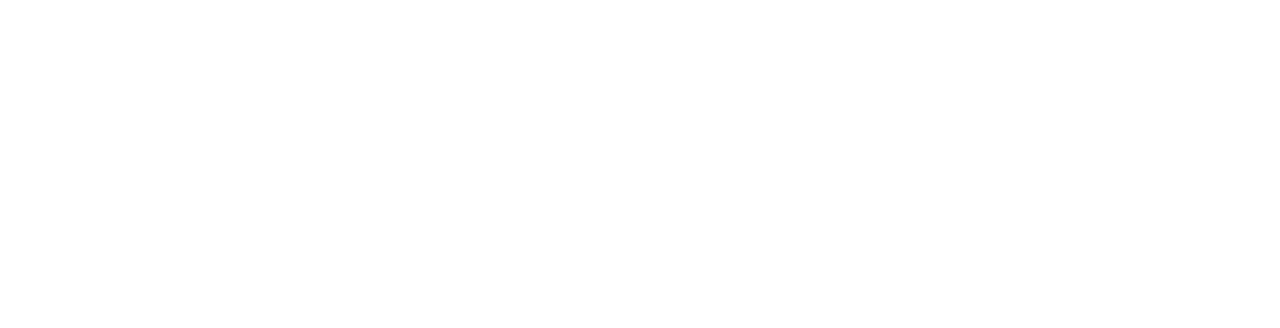
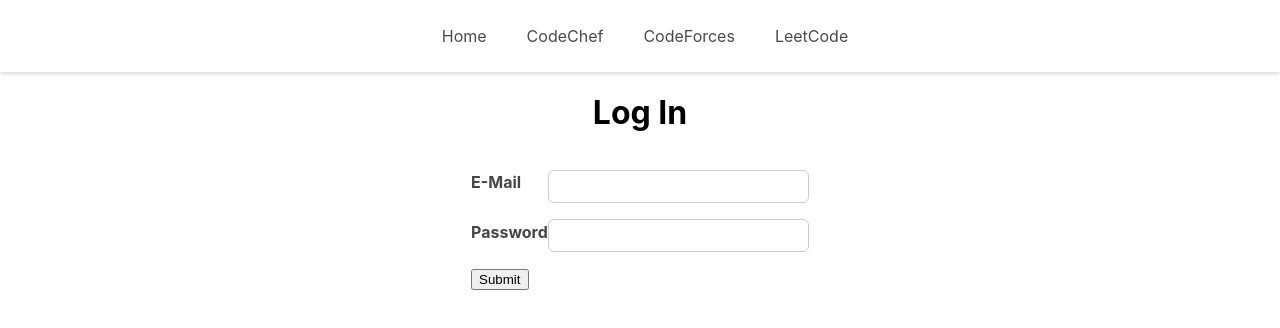
Before and after one commit to JazibEqbal/Code-for-all-Frontend, a React (Create React App) app: page /login in a window 1280 px wide. Before the commit this address had no page. Shown: the top 328 px of the page. Built offline with nearby package versions, Linux system fonts and the light colour scheme.

Commit message:
New changes

```diff
--- a/src/App.js
+++ b/src/App.js
@@ -6,6 +6,9 @@ import CodeChef from "./Pages/CodeChef";
 import CodeForce from "./Pages/CodeForce";
 import LeetCode from "./Pages/LeetCode";
 import Questions from "./Pages/Questions";
+import LoginPage from "./Pages/LoginPage";
+import UploadContest from "./Pages/UploadContest";
+import UploadQuestion from "./Pages/UploadQuestion";
 function App() {
   return (
     <Router>
@@ -16,6 +19,9 @@ function App() {
           <Route path="/codeforce" element={<CodeForce />}></Route>
           <Route path="/leetcode" element={<LeetCode />}></Route>
           <Route path="/question/:contestid" element={<Questions />}></Route>
+          <Route path="/login" element={<LoginPage />}></Route>
+          <Route path="/upload/contest" element={<UploadContest />}></Route>
+          <Route path="/upload/question/:contestid" element={<UploadQuestion />}></Route>
         </Routes>
       </div>
     </Router>
--- a/src/Components/Contests/PastContest.js
+++ b/src/Components/Contests/PastContest.js
@@ -4,8 +4,8 @@ import styles from "./PastContest.module.css";
 
 const PastContests = (props) => {
   const renderList = props.contestList.map((contest) => (
-    <div>
-      <h4 key={contest.id}>
+    <div key={contest.id}>
+      <h4>
         {contest.contestname}
         <Link to={`/question/${contest.id}`} state={{ contest }}>
           Solutions
--- /dev/null
+++ b/src/Components/UI/Input.js
@@ -0,0 +1,21 @@
+import React from "react";
+import classes from "./Input.module.css";
+
+const Input = props => {
+  return (
+    <div className={classes.control}>
+      <label htmlFor={props.id}>
+        {props.label}
+      </label>
+      <input
+        type={props.type}
+        id={props.id}
+        value={props.value}
+        onChange={props.onChange}
+        onBlur={props.onBlur}
+      />
+    </div>
+  );
+};
+
+export default Input;
--- /dev/null
+++ b/src/Components/UI/Input.module.css
@@ -0,0 +1,52 @@
+.login {
+    width: 90%;
+    max-width: 40rem;
+    margin: 2rem auto;
+    padding: 2rem;
+}
+
+.control {
+    margin: 1rem 0;
+    display: flex;
+    align-items: stretch;
+    flex-direction: column;
+}
+
+.control label,
+.control input {
+    display: block;
+}
+
+.control label {
+    font-weight: bold;
+    flex: 1;
+    color: #464646;
+    margin-bottom: 0.5rem;
+}
+
+.control input {
+    flex: 3;
+    font: inherit;
+    padding: 0.35rem 0.35rem;
+    border-radius: 6px;
+    border: 1px solid #ccc;
+}
+
+.control input:focus {
+    outline: none;
+    border-color: #c8aecd;
+    background: #dad0dc;
+}
+
+.control.invalid input {
+    border-color: red;
+    background: #fbdada;
+}
+
+@media (min-width: 768px) {
+    .control {
+        align-items: center;
+        flex-direction: row;
+    }
+
+}
--- /dev/null
+++ b/src/Pages/LoginPage.css
@@ -0,0 +1,5 @@
+.login-wrapper {
+    display: flex;
+    flex-direction: column;
+    align-items: center;
+}
--- /dev/null
+++ b/src/Pages/LoginPage.js
@@ -0,0 +1,93 @@
+import React, { useReducer, useContext } from "react";
+import NavBar from "../Screen/NavBar";
+import Input from "../Components/UI/Input";
+import AuthContext from "../Store/auth-context";
+import "./LoginPage.css";
+
+const emailReducer = (state, actions) => {
+  if (actions.type === "USER_INPUT") {
+    return { value: actions.val, isValid: actions.val.includes("@") };
+  }
+  if (actions.type === "INPUT_BLUR") {
+    return { value: state.value, isValid: state.value.includes("@") };
+  }
+  return { value: "", isValid: false };
+};
+
+const passwordReducer = (state, actions) => {
+  if (actions.type === "USER_INPUT") {
+    return { value: actions.val, isValid: actions.val.trim().length > 8 };
+  }
+  if (actions.type === "INPUT_BLUR") {
+    return { value: state.value, isValid: state.value.trim().length > 8 };
+  }
+  return { value: "", isValid: false };
+};
+
+const LoginPage = props => {
+
+  const authCtx = useContext(AuthContext);
+
+  const [emailState, dispatchEmail] = useReducer(emailReducer, {
+    value: "",
+    isValid: null
+  });
+
+  const [passwordState, dispatchPassword] = useReducer(passwordReducer, {
+    value: "",
+    isValid: null
+  });
+
+  const emailChangeHandler = event => {
+    dispatchEmail({ type: "USER_INPUT", val: event.target.value });
+  };
+
+  const passwordChangeHandler = event => {
+    dispatchPassword({ type: "USER_INPUT", val: event.target.value });
+  };
+
+  const validateEmailHandler = () => {
+    dispatchEmail({ type: "INPUT_BLUR" });
+  };
+
+  const validatePasswordHandler = () => {
+    dispatchPassword({ type: "INPUT_BLUR" });
+  };
+
+  const submitHandler = event => {
+    event.preventDefault();
+    authCtx.onLogin(emailState.value, passwordState.value);
+  };
+
+  return (
+    <React.Fragment>
+      <NavBar />
+      <div className="login-wrapper">
+        <h1>Log In</h1>
+        <form onSubmit={submitHandler}>
+        <Input
+          id="email"
+          type="email"
+          label="E-Mail"
+          onChange={emailChangeHandler}
+          onBlur={validateEmailHandler}
+          value={emailState.value}
+          isValid={emailState.isValid}
+        />
+        <Input
+          id="password"
+          type="password"
+          label="Password"
+          onChange={passwordChangeHandler}
+          onBlur={validatePasswordHandler}
+          value={passwordState.value}
+          isValid={passwordState.isValid}
+        />
+        <button>Submit</button>
+        </form>
+      </div>
+    </React.Fragment>
+  );
+};
+
+export default LoginPage;
--- a/src/Pages/Questions.js
+++ b/src/Pages/Questions.js
@@ -1,30 +1,45 @@
-import React from "react";
-import { useLocation } from "react-router-dom";
+import React, { useContext } from "react";
+import { useLocation, Link } from "react-router-dom";
 import NavBar from "../Screen/NavBar";
+import AuthContext from "../Store/auth-context";
 
 const Questions = props => {
+  const ctx = useContext(AuthContext);
+
   const location = useLocation();
   const currContest = location.state.contest;
 
   const DUMMY_QUESTIONS = [
-    { id: 1, question: "My ques 1", solution: true, answer: "Ans 1", contest: currContest.id },
-    { id: 2, question: "My ques 2", solution: false, contest: currContest.id },
+    {
+      id: 1,
+      question: "My ques 1",
+      solution: true,
+      answer: "Ans 1",
+      contest: currContest.id
+    },
+    { id: 2, question: "My ques 2", solution: false, contest: currContest.id }
   ];
 
   const renderList = DUMMY_QUESTIONS.map(item =>
-    <li key={item.id}>
-      {item.question}
-      {item.answer != null && <p>{item.answer}</p>}
-    </li>
+    <div key={item.id}>
+      <h4>
+        {item.question}
+      </h4>
+      <p>Solution</p>
+      {ctx.isLoggedIn &&
+        <Link to={`/upload/question/${currContest.id}`} state={{ currContest }}>
+          Upload
+        </Link>}
+    </div>
   );
 
   return (
     <React.Fragment>
       <NavBar />
-      {currContest.contestname}
-      <ul>
-        {renderList}
-      </ul>
+      <h2>
+        {currContest.contestname}
+      </h2>
+      {renderList}
     </React.Fragment>
   );
 };
--- /dev/null
+++ b/src/Pages/UploadContest.js
@@ -0,0 +1,22 @@
+import React from "react";
+import Input from "../Components/UI/Input";
+import NavBar from "../Screen/NavBar";
+
+const UploadContest = props => {
+  return (
+    <React.Fragment>
+      <NavBar />
+      <div>
+      <h1>Upload New Contest</h1>
+      <form>
+        <Input id="organiser" type="text" label="Organiser" />
+        <Input id="contestname" type="text" label="Contest Name" />
+        <Input id="dateofcontest" type="date" label="Date of Contest" />
+        <button>Upload</button>
+      </form>
+      </div>
+    </React.Fragment>
+  );
+};
+
+export default UploadContest;
--- /dev/null
+++ b/src/Pages/UploadQuestion.js
@@ -0,0 +1,26 @@
+import React from "react";
+import { useLocation } from "react-router-dom";
+import Input from "../Components/UI/Input";
+import NavBar from "../Screen/NavBar";
+
+
+const UploadQuestion = props => {
+    const location = useLocation();
+    const currContest = location.state.currContest;
+  return (
+    <React.Fragment>
+      <NavBar />
+      <div>
+      <h1>Upload Question Solution</h1>
+      <form>
+        <h3>{currContest.contestname}</h3>
+        <Input id="question" type="text" label="Question" />
+        <Input id="answer" type="text" label="Answer" />
+        <button>Upload</button>
+      </form>
+      </div>
+    </React.Fragment>
+  );
+};
+
+export default UploadQuestion;
--- a/src/Screen/NavBar.js
+++ b/src/Screen/NavBar.js
@@ -1,7 +1,12 @@
-import React from "react";
+import React ,{ useContext } from "react";
 import styles from "./NavBar.module.css";
 import { Link } from "react-router-dom";
+import AuthContext from '../Store/auth-context';
+
 function NavBar() {
+
+  const ctx = useContext(AuthContext);
+
   return (
     <React.Fragment>
       {/* <div className={styles.mainBlock}> */}
@@ -18,6 +23,7 @@ function NavBar() {
         <Link to="/leetcode" className={styles.heading}>
           LeetCode
         </Link>
+        {ctx.isLoggedIn && <h3>Admin</h3>}
       </nav>
       {/* </div> */}
     </React.Fragment>
--- /dev/null
+++ b/src/Store/auth-context.js
@@ -0,0 +1,42 @@
+import React, { useState, useEffect } from "react";
+
+const AuthContext = React.createContext({
+  isLoggedIn: false,
+  onLogin: (email, password) => {},
+  onLogout: () => {}
+});
+
+export const AuthContextProvider = props => {
+  const [isLoggedIn, setIsLoggedIn] = useState(false);
+
+  useEffect(() => {
+    const loggedUser = localStorage.getItem("email");
+    if (loggedUser) {
+      setIsLoggedIn(true);
+    }
+  }, []);
+
+  const loginHandler = (email, password) => {
+    localStorage.setItem("email", 1);
+    setIsLoggedIn(true);
+  };
+
+  const logoutHandler = () => {
+    localStorage.removeItem("email");
+    setIsLoggedIn(false);
+  };
+
+  return (
+    <AuthContext.Provider
+      value={{
+        isLoggedIn: isLoggedIn,
+        onLogin: loginHandler,
+        onLogout: logoutHandler
+      }}
+    >
+      {props.children}
+    </AuthContext.Provider>
+  );
+};
+
+export default AuthContext;
```
Also changed, not shown: src/index.js (+9 -8 lines). Lines whose indentation alone changed are shown as unchanged.
